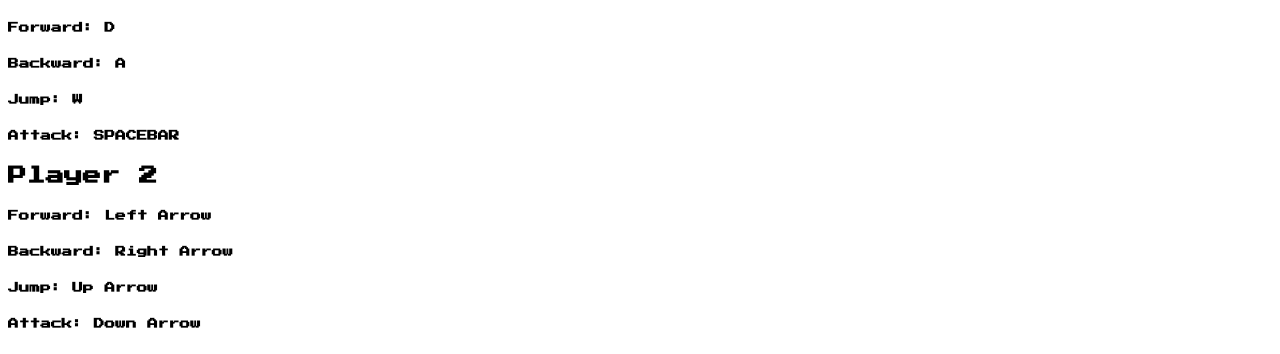
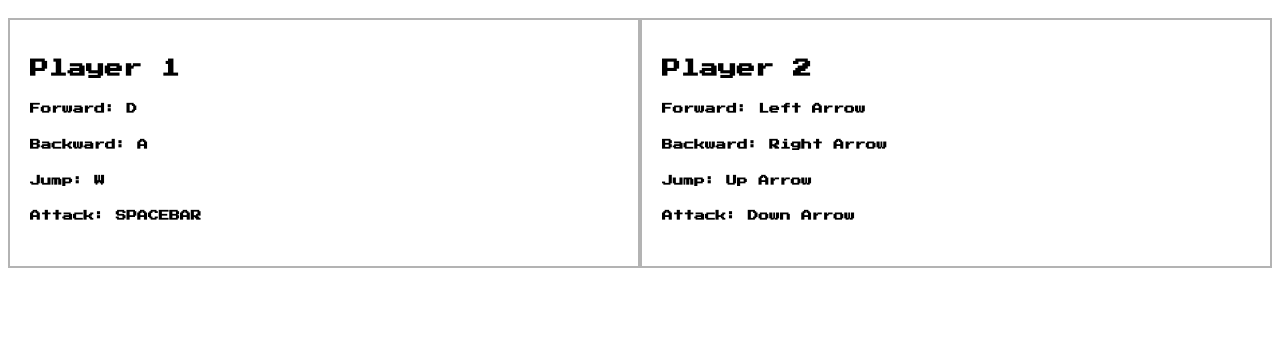
Before and after one commit to oscarwankaew/fighting-game, a plain HTML site: page index.html in a window 1280 px wide. Shown: the part 681-1035 px from the top of the page. After the commit the page ends 949 px from the top, so only its background shows below. Drawn offline with nearby package versions, Linux system fonts and the light colour scheme.

Commit message:
separate keybinds, player 1, player 2 into their own div and added a better styling to them to fit the screen nicely

```diff
--- a/index.html
+++ b/index.html
@@ -6,6 +6,18 @@
     * {
       box-sizing: border-box;
       font-family: 'Press Start 2P', cursive;
+    }
+    .keys {
+      width: 50%;
+      float: left;
+      padding: 20px;
+      border: 2px solid rgb(179, 179, 179);
+    }
+    .header {
+      padding: 20px;
+      display: flex;
+      align-items: center;
+      justify-content: center;
     }
   </style>
 </head>
@@ -16,14 +28,14 @@
     <div style="position: absolute; display: flex; width: 100%; align-items: center; padding: 20px;">
       <!-- player's health -->
       <div style="position: relative; width: 100%; display: flex; justify-content: flex-end; border-top: 4px solid rgb(245, 245, 245); border-left: 4px solid rgb(245, 245, 245); border-bottom: 4px solid rgb(245, 245, 245);">
-        <div style="background-color: rgb(206, 166, 166); height: 30px; width: 100%;"></div>
+        <div style="background-color: rgba(206, 166, 166, 0.7); height: 30px; width: 100%;"></div>
         <div id="playerHealth" style="position: absolute; background: #4b7f11; top: 0; right: 0; bottom: 0; width: 100%;"></div>
       </div>
       <!-- timer -->
       <div id="timer" style="background-color: rgb(51, 49, 49); height: 50px; width: 100px; flex-shrink: 0; display: flex; align-items: center; justify-content: center; color: antiquewhite; border: 4px solid rgb(245, 245, 245);">10</div>
       <!-- enemy's health -->
       <div style="position: relative; width: 100%; border-top: 4px solid rgb(245, 245, 245); border-right: 4px solid rgb(245, 245, 245); border-bottom: 4px solid rgb(245, 245, 245);">
-        <div style="background-color: rgb(206, 166, 166); height: 30px;"></div>
+        <div style="background-color: rgba(206, 166, 166, 0.7); height: 30px;"></div>
         <div id="enemyHealth" style="position: absolute; background: #4b7f11; top: 0; right: 0; bottom: 0; left: 0;"></div>
       </div>
       <div></div>
@@ -32,13 +44,17 @@
     <canvas></canvas>
 
   </div>
-  <div>
+  <div class="header">
     <h1>Keybinds</h1>
+  </div>
+  <div class="keys">
     <h3>Player 1</h3>
     <h6>Forward: D</h6>
     <h6>Backward: A</h6>
     <h6>Jump: W</h6>
     <h6>Attack: SPACEBAR</h6>
+  </div>
+  <div class="keys">
     <h3>Player 2</h3>
     <h6>Forward: Left Arrow</h6>
     <h6>Backward: Right Arrow</h6>
```
Also changed, not shown: 1 other file.
